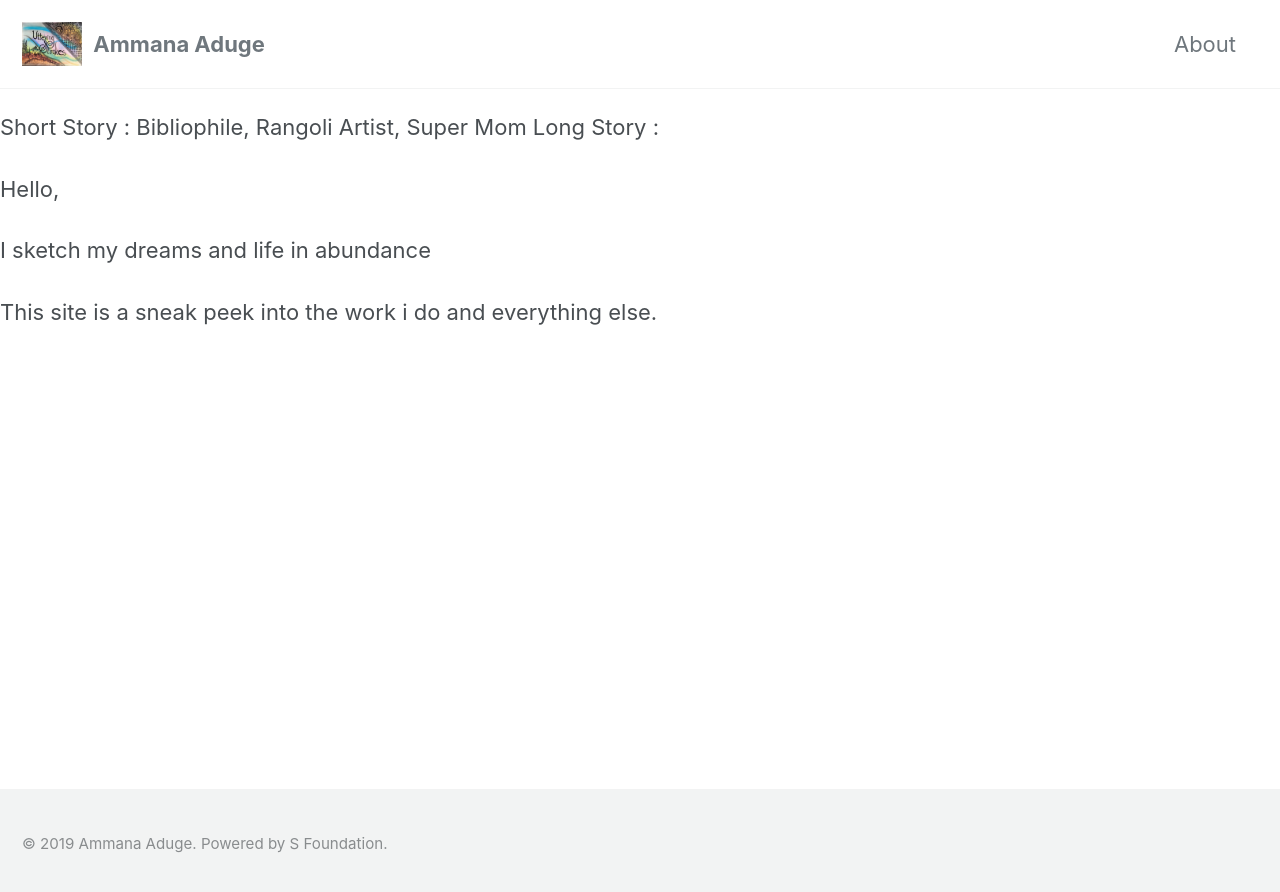
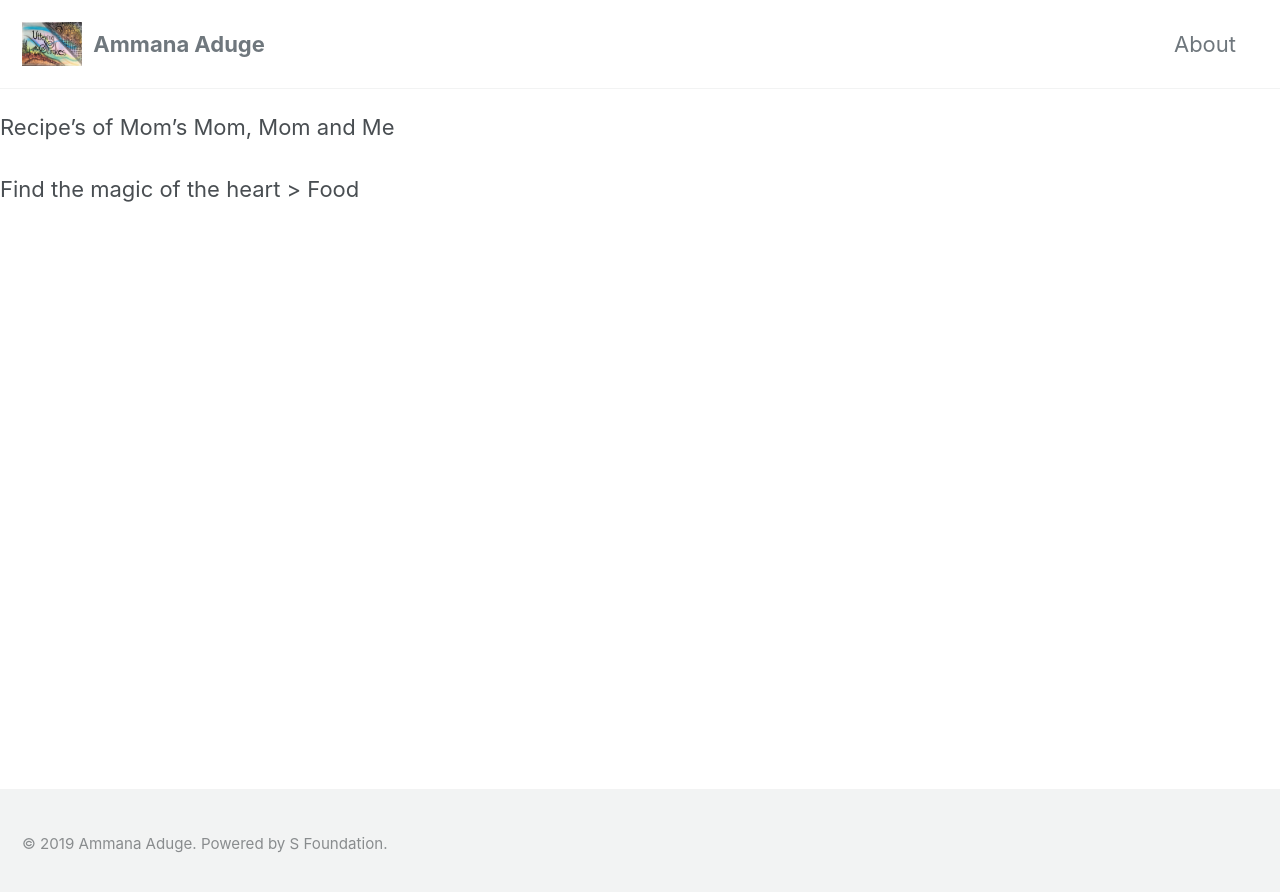
Before and after one commit to slabstech/ammanaaduge, a Jekyll site: the page built from about/index.md, in a window 1280 px wide. Shown: the top 892 px of the page. Built offline with Jekyll 4.4.1, drawn with Linux system fonts in a browser that asks for light colours; cached includes are drawn as plain includes; our own code applies the rules of GitHub Pages for plain Markdown files.

Commit message:
[site] config changes

```diff
--- a/_config.yml
+++ b/_config.yml
@@ -105,7 +105,7 @@ analytics:
 
 # Site Author
 author:
-  name             : "Shakunthala, Suma , Sachin "
+  name             : "Shakunthala, Suma "
   avatar           : #/assets/art/logo.png
   bio              : "Food is the closest way to the heart"
   location         : "Pale blue dot"
--- a/about/index.md
+++ b/about/index.md
@@ -1,15 +1,11 @@
 ---
-title: About Connecting The Dots
-excerpt: "It all starts with a single dot"
+title: About Ammama Aduge
+excerpt: "Food for the soul"
 modified: 2019-04-22T19:44:38.564948-04:00
 
 ---
-Short Story :
-      Bibliophile, Rangoli Artist, Super Mom
-Long Story :
 
-Hello,
 
-I sketch my dreams and life in abundance
+Recipe's of Mom's Mom, Mom and Me
 
-This site is a sneak peek into the work i do and everything else.
+Find the magic of the heart  > Food
```
Also changed, not shown: favicon.ico (added).
